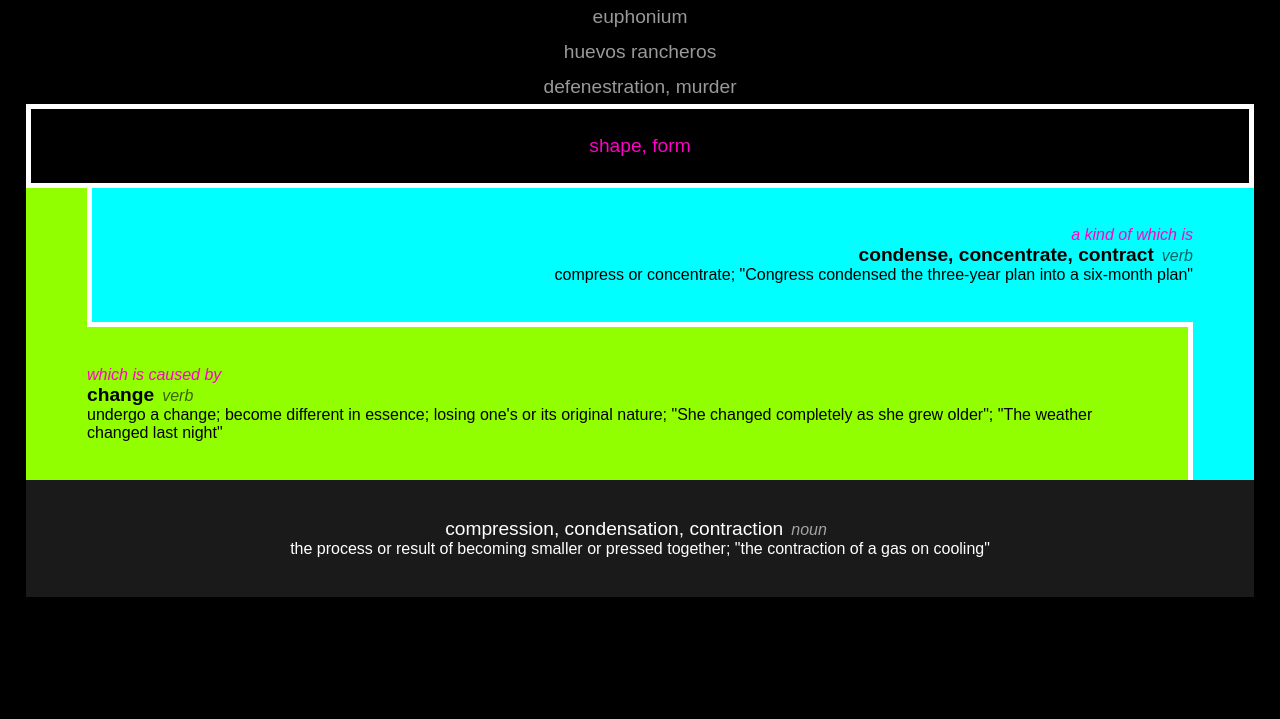
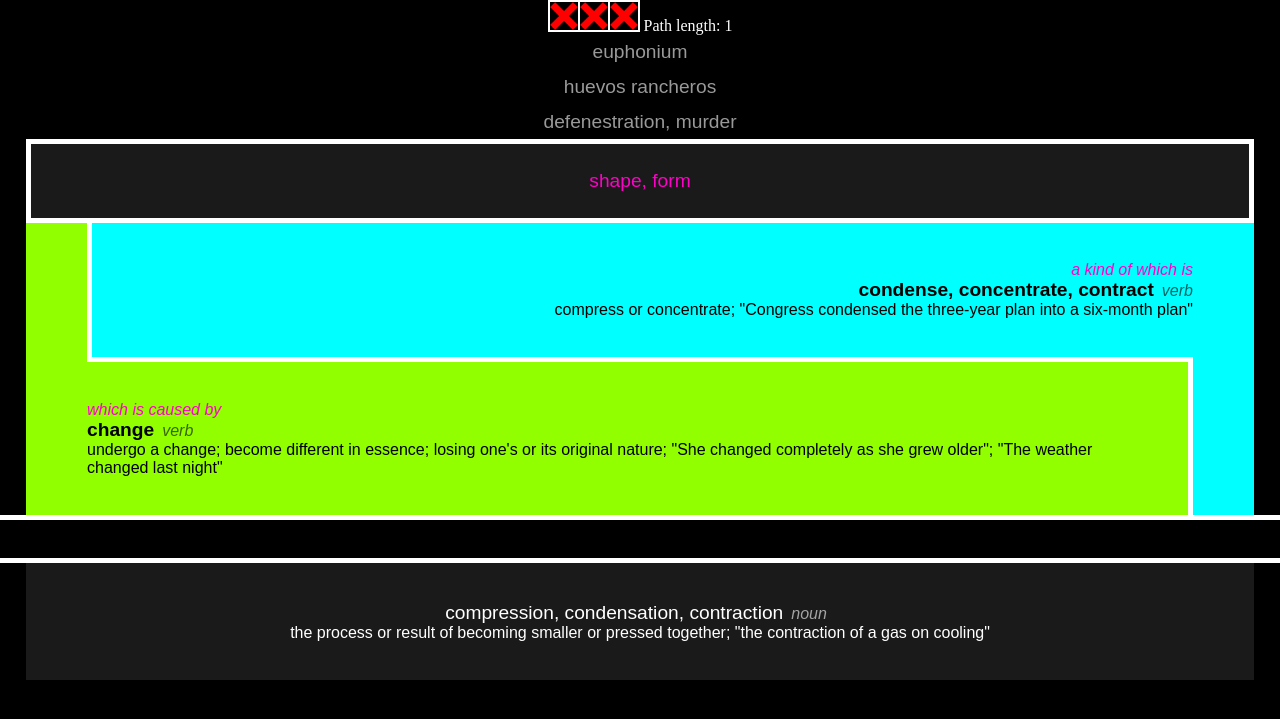
Before and after one commit to beetlebox-dev/wp_game_update, a Flask app: page / in a window 1280 px wide. Shown: the top 719 px of the page. Run offline with Flask 2, Linux system fonts and the light colour scheme.

Commit message:
Working on web design F. Adding HP and Path length to top.

```diff
--- a/templates/wordplay/game.html
+++ b/templates/wordplay/game.html
@@ -98,6 +98,12 @@
             flex: 1;
         }
 
+        .target-margin {
+            height: 3vw;
+            border-top: 5px solid white;
+            border-bottom: 5px solid white;
+        }
+
         .last-row-margin {
             display: flex;
             height: 2vw;
@@ -117,7 +123,8 @@
             border: 5px solid white;
             flex: 18;
             color: hsl(313, 100%, 50%);
-            background-color: black;
+            /* background-color: black; */
+            background-color: hsl(0, 0%, 10%);
             /* background-color: hsl(133, 100%, 10%); */
             /* background-color: black; */
             /* background-image: linear-gradient(to right, hsl(86, 100%, 50%), black, hsl(180, 100%, 50%)); */
@@ -172,12 +179,56 @@
             opacity: 60%;
         }
 
+        .x-area {
+            display: inline-block;
+            text-align: left;
+            /* flex-direction: row; */
+            /* box-sizing: border-box; */
+
+            height: 30px;
+            border: 1px solid white;  /* same as x-area img */
+        }
+        .stats-x-box {
+            display: inline-block;
+            /* text-align: left; */
+            width: 30px;
+            /*  match */
+            height: 30px;
+        }
+        .x-area img {
+            box-sizing: border-box;
+            width: 100%;
+            height: 100%;
+            border: 1px solid white;
+        }
+
+        .path-length {
+            color: white;
+        }
+
     </style>
 
 </head>
 
 <body>
 
+    <div class="stats">
+
+        <div class="x-area">
+            <div class="stats-x-box">
+                <img src="/static/red_x.png" alt="">
+            </div
+            ><div class="stats-x-box">
+                <img src="/static/red_x.png" alt="">
+            </div
+            ><div class="stats-x-box">
+                <img src="/static/red_x.png" alt="">
+            </div>
+        </div>
+
+        <span class="path-length">Path length: 1</span>
+
+    </div>
 
     <div class="flex">
         <div id="path-history">
@@ -230,6 +281,8 @@
         <div class="opt-a-mid-space"></div>
 
     </div>
+
+    <div class="target-margin"></div>
 
     <div id="target">
         <span class="words">compression, condensation, contraction</span>&nbsp;&nbsp;<span class="pos">noun</span>&nbsp;&nbsp;
```
Also changed, not shown: static/red_x.png (added).
